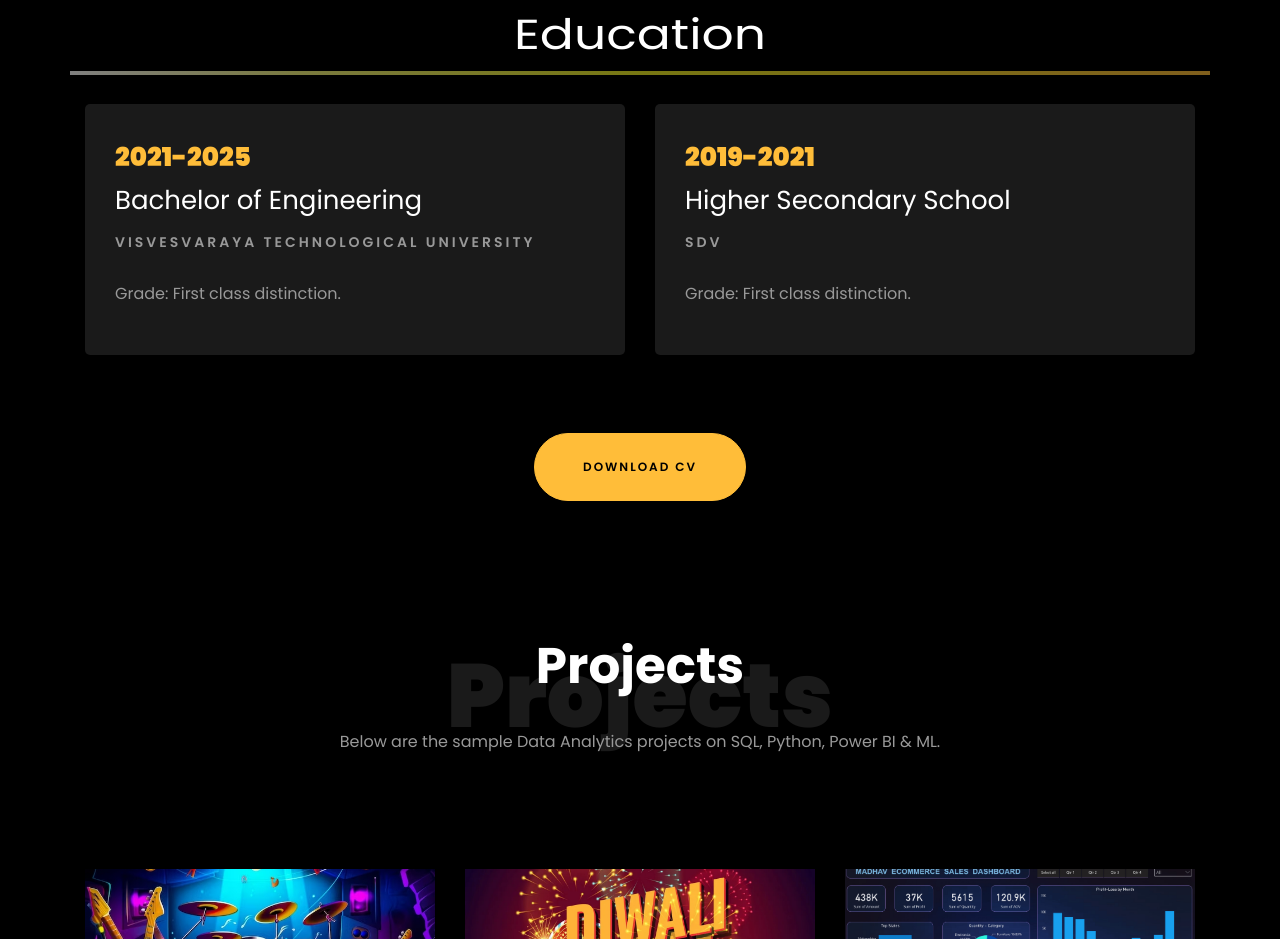
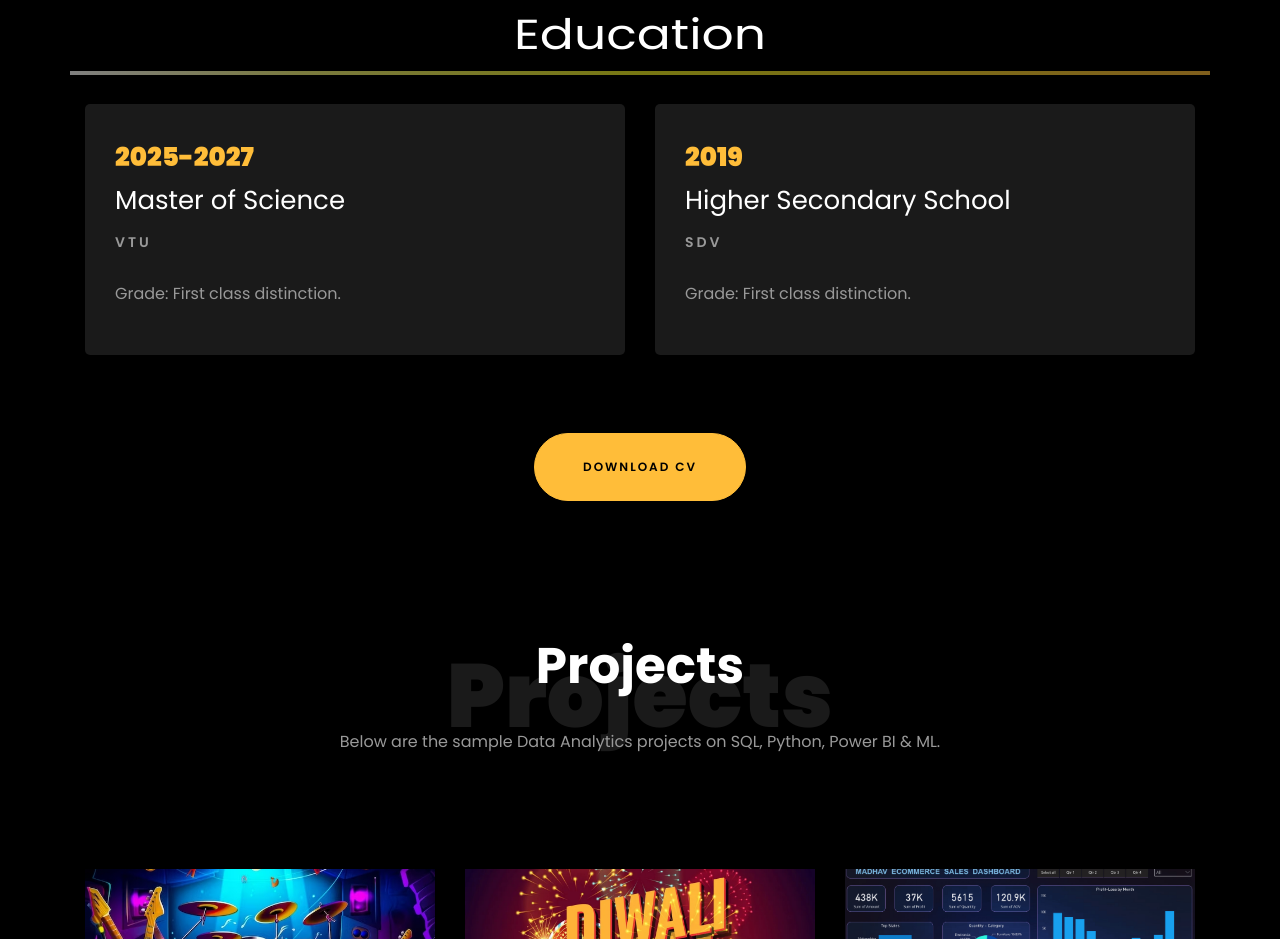
Before and after one commit to codehub001/codehub001.github.io, a plain HTML site: page index.html in a window 1280 px wide. Shown: the part 3101-4040 px from the top of the page. Drawn offline with Linux system fonts and the light colour scheme; files whose address does not match are found by name.

Commit message:
Update index.html

```diff
--- a/index.html
+++ b/index.html
@@ -367,16 +367,16 @@
 			<div class="row">
     			<div class="col-md-6">
     				<div class="resume-wrap ftco-animate">
-    					<span class="date">2021-2025</span>
-    					<h2>Bachelor of Engineering</h2>
-    					<span class="position">Visvesvaraya Technological University</span>
+    					<span class="date">2025-2027</span>
+    					<h2> Master of Science </h2>
+    					<span class="position"> VTU </span>
     					<p class="mt-4">Grade: First class distinction.</p>
     				</div>
     			</div>
 
     			<div class="col-md-6">
     				<div class="resume-wrap ftco-animate">
-    					<span class="date">2019-2021</span>
+    					<span class="date">2019</span>
     					<h2>Higher Secondary School</h2>
     					<span class="position">SDV</span>
     					<p class="mt-4">Grade: First class distinction.</p>
```
